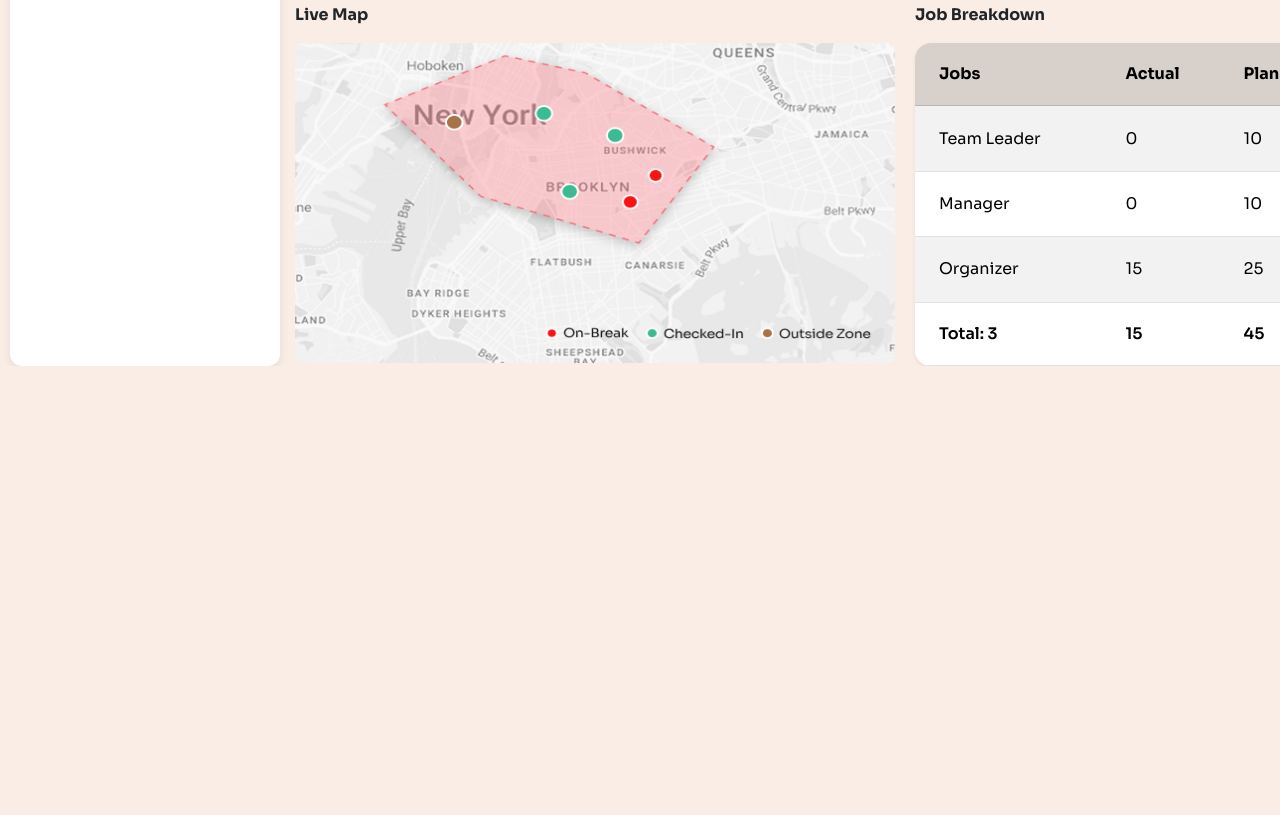
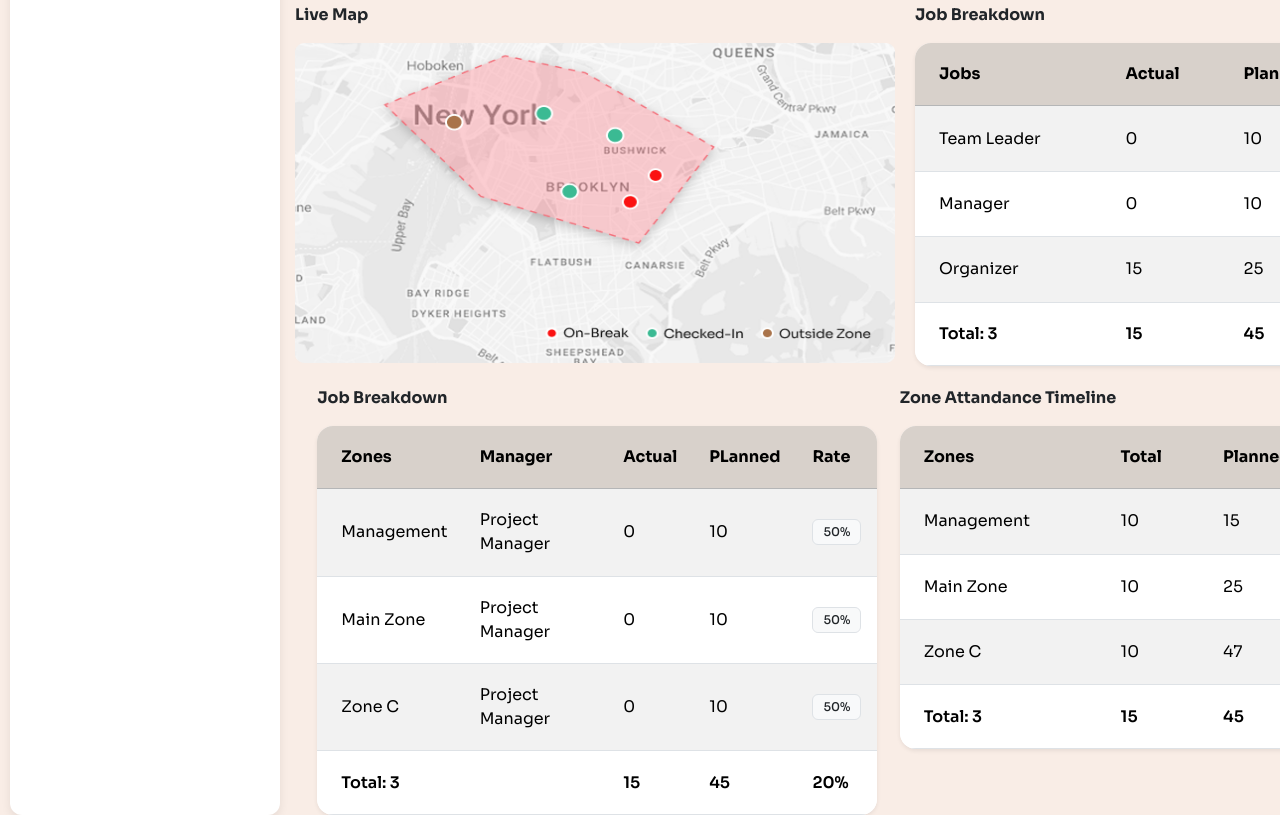
Before and after one commit to dity51028/zlyad, a website: page index.html in a window 1280 px wide. Shown: the part 1166-1981 px from the top of the page. Before the commit the page ends 1532 px from the top, so only its background shows below. Drawn offline with nearby package versions, Linux system fonts and the light colour scheme.

Commit message:
tables are added

```diff
--- a/css/style.css
+++ b/css/style.css
@@ -368,3 +368,9 @@ a{
 .table{
     width: 560px;
 }
+
+.zone{
+    display: flex;
+    justify-content: space-evenly;
+    margin-top: 20px;
+}
--- a/index.html
+++ b/index.html
@@ -437,7 +437,127 @@
                     </table>
                 </div>
             </div>
+        </section>
 
+        <section class="zone">
+            <div class="table1">
+                <p class="fw-bold"> Job Breakdown</p>
+                <div class="card border-0 shadow-sm rounded-4 overflow-hidden">
+                    <table class="table table-striped align-middle mb-0">
+                        <thead class="table-secondary">
+                            <tr>
+                                <th class="ps-4">Zones</th>
+                                <th>Manager</th>
+                                <th>Actual</th>
+                                <th>PLanned</th>
+                                <th>Rate</th>
+                            </tr>
+                        </thead>
+
+                        <tbody>
+                            <tr>
+                                <td class="ps-4">Management</td>
+                                <td>Project Manager</td>
+                                <td>0</td>
+                                <td>10</td>
+                                <td>
+                                    <span class="badge text-dark bg-light border">
+                                        50%
+                                    </span>
+                                </td>
+                            </tr>
+
+                            <tr>
+                                <td class="ps-4">Main Zone</td>
+                                <td>Project Manager</td>
+                                <td>0</td>
+                                <td>10</td>
+                                <td>
+                                    <span class="badge text-dark bg-light border">
+                                        50%
+                                    </span>
+                                </td>
+                            </tr>
+
+                            <tr>
+                                <td class="ps-4">Zone C</td>
+                                <td>Project Manager</td>
+                                <td>0</td>
+                                <td>10</td>
+                                <td>
+                                    <span class="badge text-dark bg-light border">
+                                        50%
+                                    </span>
+                                </td>
+                            </tr>
+
+                            <tr class="fw-semibold">
+                                <td class="ps-4">Total: 3</td>
+                                <td> </td>
+                                <td>15</td>
+                                <td>45</td>
+                                <td>20%</td>
+                            </tr>
+                        </tbody>
+                    </table>
+                </div>
+            </div>
+            <div class="table1">
+                <p class="fw-bold"> Zone Attandance Timeline</p>
+                <div class="card border-0 shadow-sm rounded-4 overflow-hidden">
+                    <table class="table table-striped align-middle mb-0">
+                        <thead class="table-secondary">
+                            <tr>
+                                <th class="ps-4">Zones</th>
+                                <th>Total</th>
+                                <th>Planned</th>
+                                <th>Rate</th>
+                            </tr>
+                        </thead>
+
+                        <tbody>
+                            <tr>
+                                <td class="ps-4">Management</td>
+                                <td>10</td>
+                                <td>15</td>
+                                <td>
+                                    <span class="badge text-dark bg-light border">
+                                        50%
+                                    </span>
+                                </td>
+                            </tr>
+
+                            <tr>
+                                <td class="ps-4">Main Zone</td>
+                                <td>10</td>
+                                <td>25</td>
+                                <td>
+                                    <span class="badge text-dark bg-light border">
+                                        50%
+                                    </span>
+                                </td>
+                            </tr>
+
+                            <tr>
+                                <td class="ps-4">Zone C</td>
+                                <td>10</td>
+                                <td>47</td>
+                                <td>
+                                    <span class="badge text-dark bg-light border">
+                                        50%
+                                    </span>
+                                </td>
+                            </tr>
+
+                            <tr class="fw-semibold">
+                                <td class="ps-4">Total: 3</td>
+                                <td>15</td>
+                                <td>45</td>
+                                <td>20%</td>
+                            </tr>
+                        </tbody>
+                    </table>
+                </div>
             </div>
         </section>
 
```
